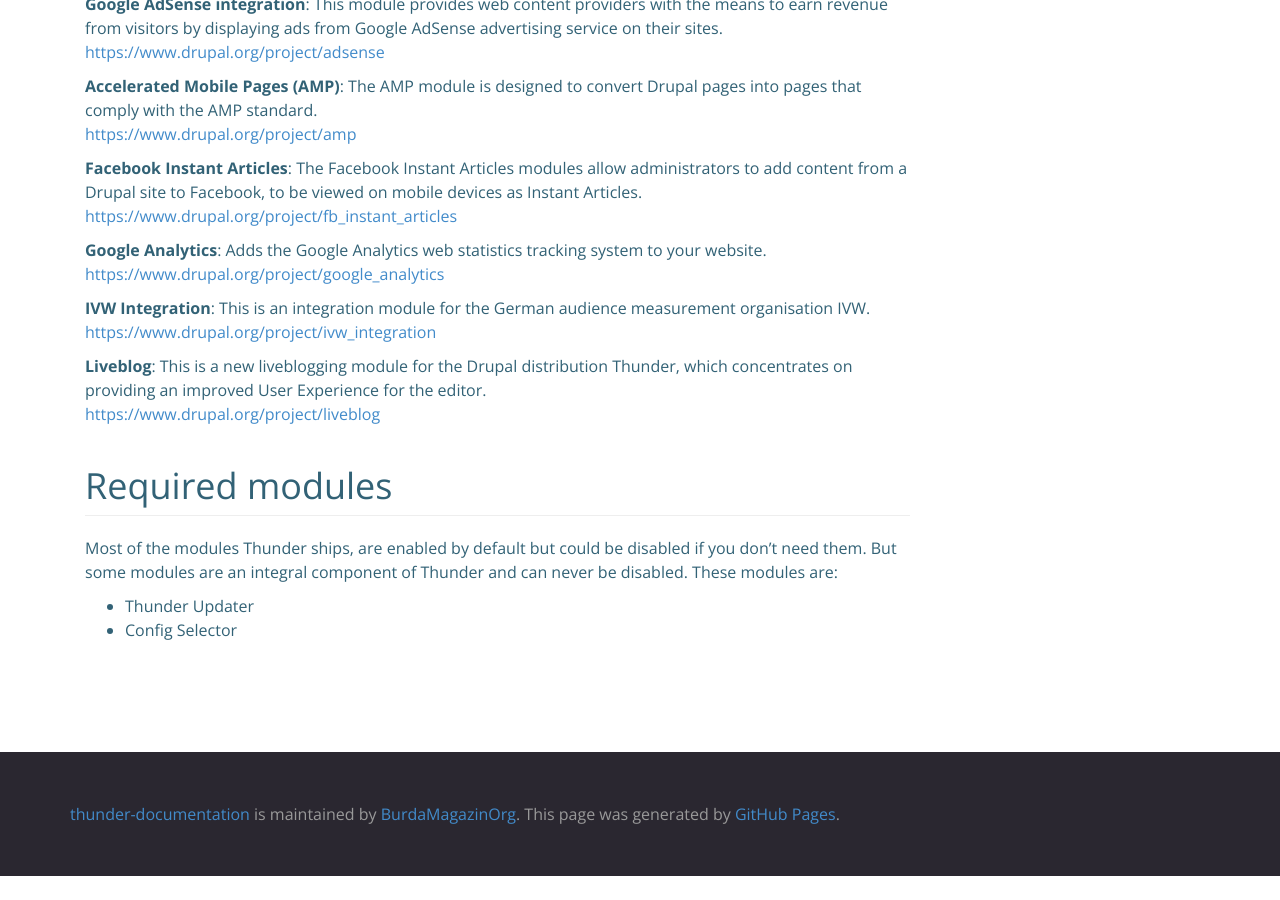
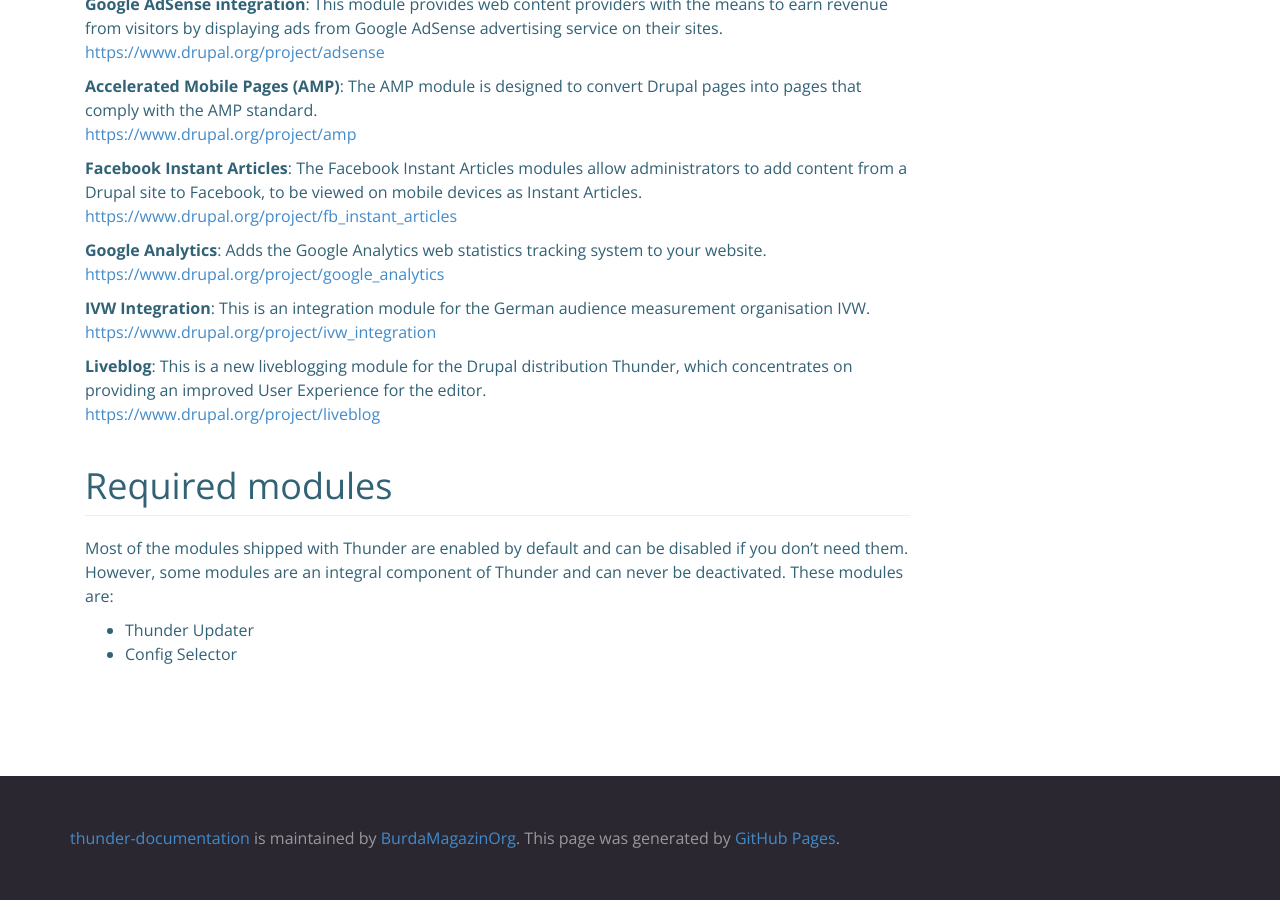
Before and after one commit to BurdaMagazinOrg/thunder-documentation, a Jekyll site: the page built from modules.md, in a window 1280 px wide and 900 px high, scrolled down 3675 px. Built offline with Jekyll 4.4.1, drawn with Linux system fonts in a browser that asks for light colours; nearby versions of some CDN libraries; our own code applies the rules of GitHub Pages for plain Markdown files; comment, search, counter and statistics services are not loaded; the repository's description, which GitHub fills in, is left out; before the commit the page ends 4551 px from its top, so only the background shows below that.

Commit message:
Update required.md

```diff
--- a/_includes/modules/required.md
+++ b/_includes/modules/required.md
@@ -1,4 +1,4 @@
-Most of the modules Thunder ships, are enabled by default but could be disabled if you don't need them.
-But some modules are an integral component of Thunder and can never be disabled. These modules are:
+Most of the modules shipped with Thunder are enabled by default and can be disabled if you don't need them.
+However, some modules are an integral component of Thunder and can never be deactivated. These modules are:
 * Thunder Updater
 * Config Selector
```
